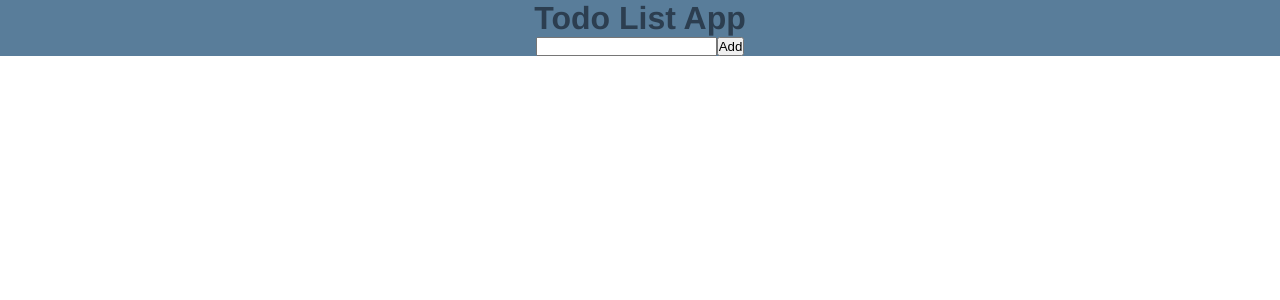
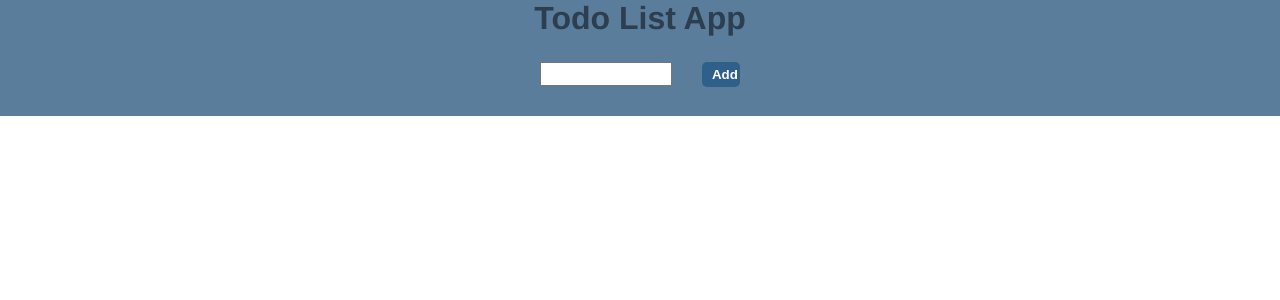
Before and after one commit to atheo810/Learning-pinia-fundamental, a Vue app: page / in a window 1280 px wide. Shown: the top 300 px of the page. Built offline with nearby package versions, Linux system fonts and the light colour scheme.

Commit message:
feat: added style

```diff
--- a/src/components/TodoForm.vue
+++ b/src/components/TodoForm.vue
@@ -26,4 +26,32 @@ function addItemAndClear(item) {
   </div>
 </template>
 
-<style scoped></style>
+<style scoped>
+form {
+  margin-bottom: 15px;
+}
+input {
+  margin-top: 25px;
+  margin-bottom: 15px;
+  height: 20px;
+  width: 50%;
+}
+button {
+  margin-left: 30px;
+  background-color: #2f6089;
+  padding: 5px 10px;
+  border: none;
+  border-radius: 5px;
+  font-weight: 800;
+  color: white;
+  width: 15%;
+}
+.alert-div {
+  min-height: 25px;
+}
+.alert {
+  color: #d1495b;
+  font-size: 1em;
+  font-weight: 600;
+}
+</style>
```
